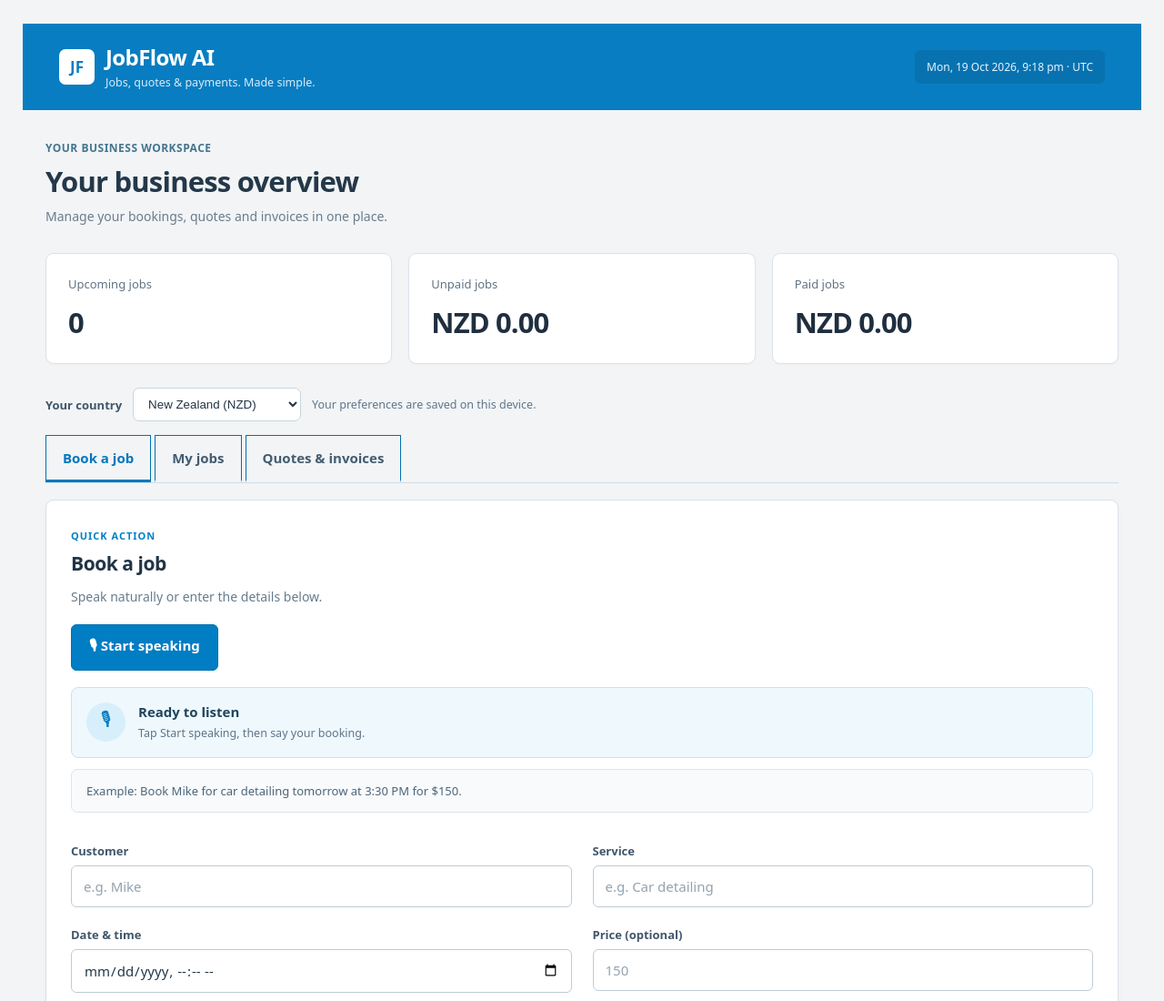
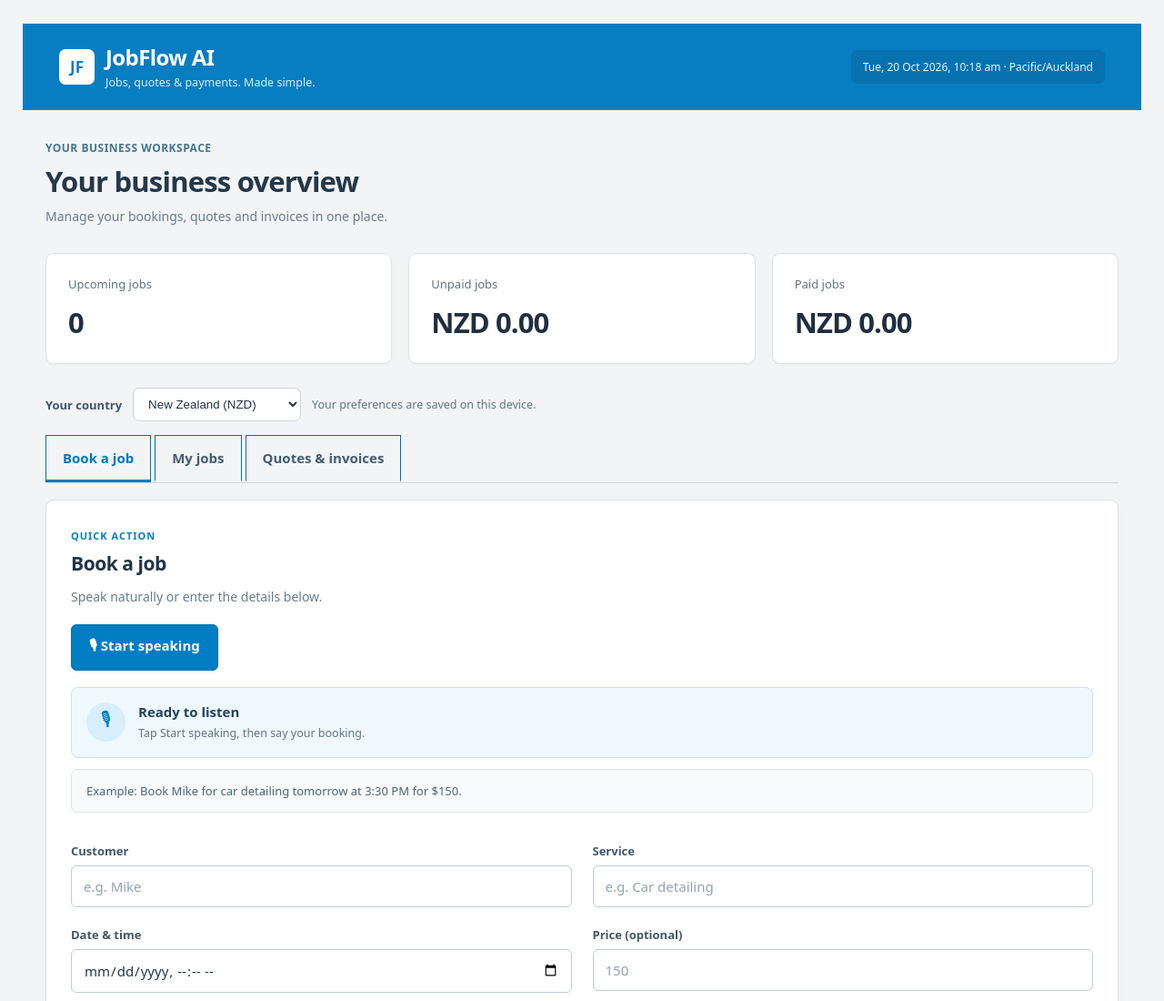
Before and after one commit to jakemathewpayne-arch/Jobflow, a plain HTML site: page index.html in a window 1280 px wide. Shown: the top 1100 px of the page at 91% size. Drawn offline with Linux system fonts and the light colour scheme.

Commit message:
Fix Sydney clock by using selected country timezone and reset NZ preference once

```diff
--- a/index.html
+++ b/index.html
@@ -35,9 +35,9 @@ button{background:#007dc3;color:white;border:1px solid #0071af;border-radius:6px
 </main><script>
 'use strict';
 const $=id=>document.getElementById(id),key='jobflow-ai-v1';
-const regions={NZ:{currency:'NZD',locale:'en-NZ',name:'New Zealand'},AU:{currency:'AUD',locale:'en-AU',name:'Australia'},GB:{currency:'GBP',locale:'en-GB',name:'United Kingdom'},US:{currency:'USD',locale:'en-US',name:'United States'}};
+const regions={NZ:{currency:'NZD',locale:'en-NZ',name:'New Zealand',timeZone:'Pacific/Auckland'},AU:{currency:'AUD',locale:'en-AU',name:'Australia',timeZone:'Australia/Sydney'},GB:{currency:'GBP',locale:'en-GB',name:'United Kingdom',timeZone:'Europe/London'},US:{currency:'USD',locale:'en-US',name:'United States',timeZone:'America/New_York'}};
 function defaultRegion(){const zone=Intl.DateTimeFormat().resolvedOptions().timeZone||'';if(zone.startsWith('Pacific/Auckland')||zone.startsWith('Pacific/Chatham'))return 'NZ';if(zone.startsWith('Australia/'))return 'AU';if(zone.startsWith('Europe/London'))return 'GB';if(zone.startsWith('America/'))return 'US';return 'NZ'}
-const storedRegion=localStorage.getItem('jobflow-region');let region=regions[storedRegion]?storedRegion:defaultRegion();
+const storedRegion=localStorage.getItem('jobflow-region');let region=regions[storedRegion]?storedRegion:'NZ';if(!localStorage.getItem('jobflow-region-v2-migrated')){region='NZ';localStorage.setItem('jobflow-region','NZ');localStorage.setItem('jobflow-region-v2-migrated','1')}
 const money=n=>new Intl.NumberFormat(regions[region].locale,{style:'currency',currency:regions[region].currency,currencyDisplay:'code'}).format(Number(n)||0);
 $('region').value=region;
 $('region').onchange=()=>{region=$('region').value;localStorage.setItem('jobflow-region',region);$('regionNotice').textContent='Saved: '+regions[region].name+' · '+regions[region].currency;clock();renderJobs();renderFinance()};
@@ -48,7 +48,7 @@ let learned={names:[],services:[],corrections:[]};try{const x=JSON.parse(localSt
 let latestVoice='',activeRec=null;
 const persist=()=>localStorage.setItem(key,JSON.stringify(jobs));
 const persistFinance=()=>{localStorage.setItem('jobflow-quotes',JSON.stringify(quotes));localStorage.setItem('jobflow-invoices',JSON.stringify(invoices))};
-function clock(){const now=new Date(),zone=Intl.DateTimeFormat().resolvedOptions().timeZone||'Device time';$('clock').textContent=now.toLocaleString(regions[region].locale,{weekday:'short',day:'numeric',month:'short',year:'numeric',hour:'numeric',minute:'2-digit'})+' · '+zone}clock();setInterval(clock,60000);
+function clock(){const now=new Date(),settings=regions[region];$('clock').textContent=new Intl.DateTimeFormat(settings.locale,{timeZone:settings.timeZone,weekday:'short',day:'numeric',month:'short',year:'numeric',hour:'numeric',minute:'2-digit'}).format(now)+' · '+settings.timeZone}clock();setInterval(clock,60000);
 document.querySelectorAll('[data-tab]').forEach(btn=>btn.onclick=()=>{document.querySelectorAll('[data-tab]').forEach(b=>b.classList.toggle('active',b===btn));for(const tab of ['book','jobs','finance'])$('tab-'+tab).hidden=btn.dataset.tab!==tab});
 const switchTab=id=>document.querySelector('[data-tab="'+id+'"]').click();
 function smallButton(label,fn,cls='secondary'){const b=document.createElement('button');b.textContent=label;b.className=cls;b.onclick=fn;return b}
```
